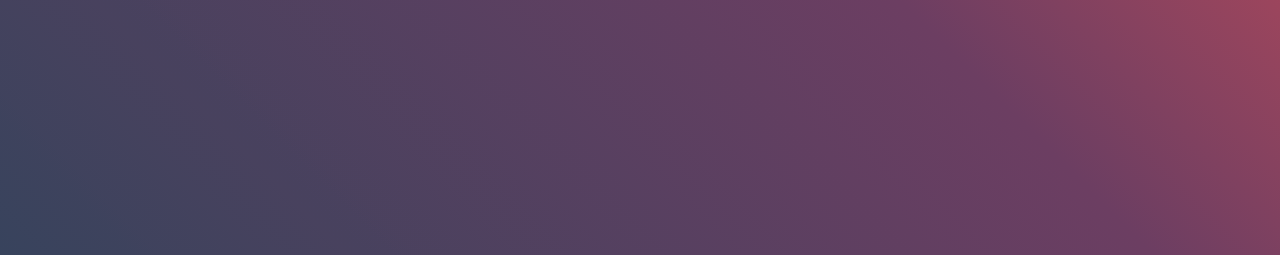
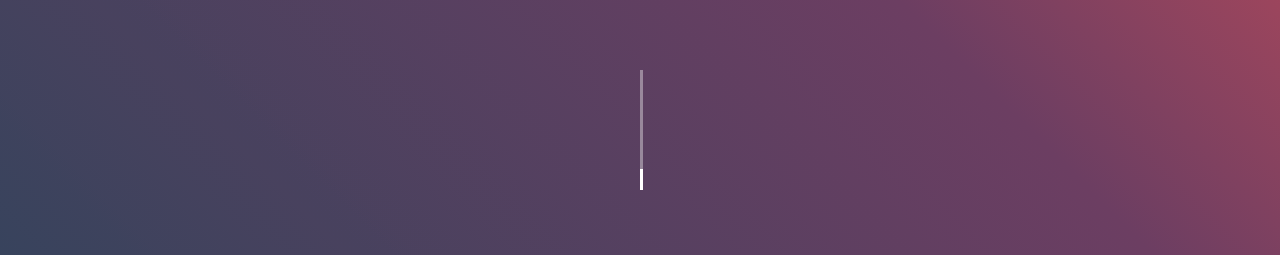
Before and after one commit to ZdravkoHristov/DigiBuddy, a React (Create React App) app in the folder frontend/: page / in a window 1280 px wide. Shown: the part 830-1085 px from the top of the page. Built offline with nearby package versions, Linux system fonts and the light colour scheme; a web font is replaced by a local one.

Commit message:
added line

```diff
--- a/frontend/src/App.js
+++ b/frontend/src/App.js
@@ -1,12 +1,14 @@
 import './App.css';
 import gradient from './assets/svgs/home-back2.svg';
 import Header from './components/Header';
+import AnimatedLine from './components/AnimatedLine';
 
 function App() {
 	return (
 		<div className='gradient-holder'>
 			<img className='gradient-img' src={gradient} alt='gradient' />
 			<Header></Header>
+			<AnimatedLine />
 		</div>
 	);
 }
--- /dev/null
+++ b/frontend/src/components/AnimatedLine.js
@@ -0,0 +1,9 @@
+import AnimatedLineEl from './styles/AnimatedLine.style.js';
+
+export default function AnimatedLine() {
+	return (
+		<AnimatedLineEl>
+			<div className='content'></div>
+		</AnimatedLineEl>
+	);
+}
--- /dev/null
+++ b/frontend/src/components/styles/AnimatedLine.style.js
@@ -0,0 +1,35 @@
+import styled from 'styled-components';
+
+const AnimatedLineEl = styled.div`
+	& {
+		width: 3px;
+		height: 120px;
+		background: rgba(245, 245, 245, 0.4);
+		position: absolute;
+		left: 50%;
+		transform: translateY(100px);
+		position: relative;
+		overflow: hidden;
+	}
+
+	.content {
+		background: #fff;
+		width: 3px;
+		position: absolute;
+		height: 30%;
+		top: -30%;
+		animation: line 1.2s linear infinite forwards;
+	}
+
+	@keyframes line {
+		0% {
+			top: -30%;
+		}
+
+		100% {
+			top: 100%;
+		}
+	}
+`;
+
+export default AnimatedLineEl;
```
